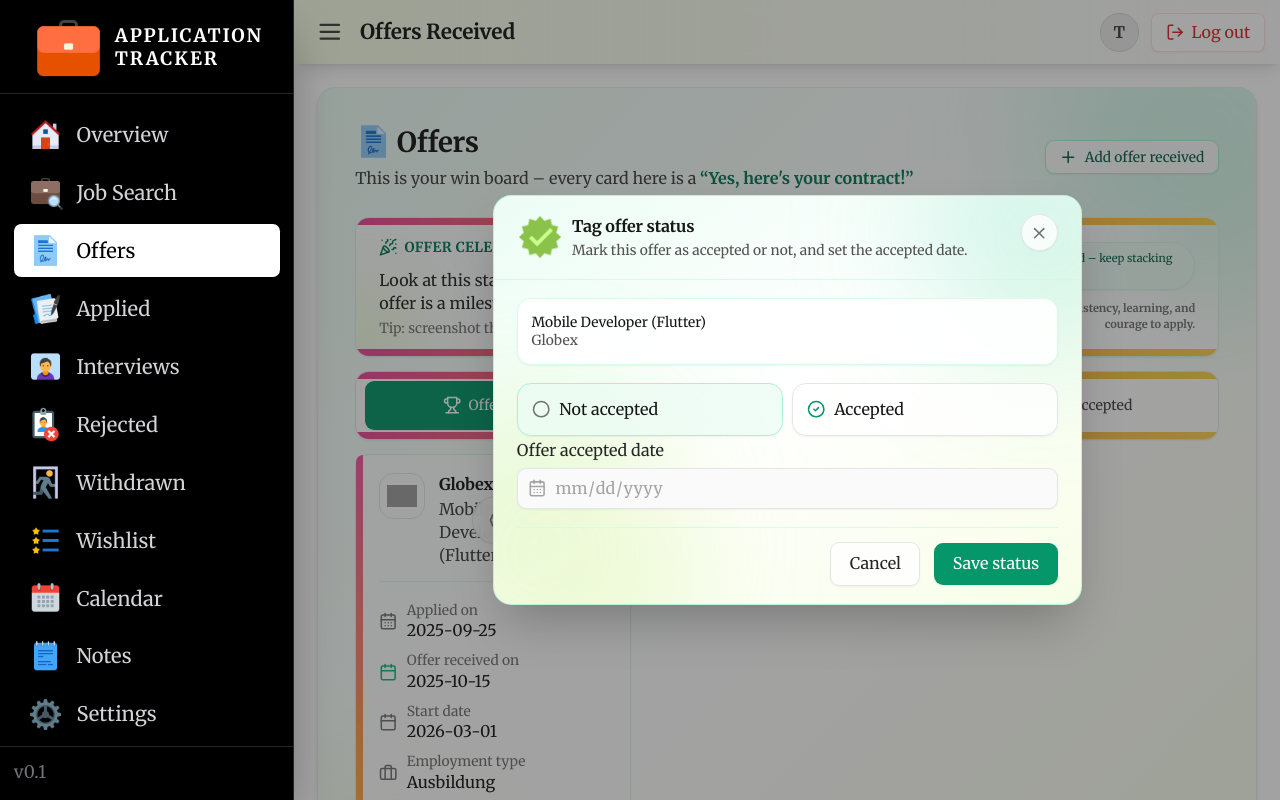
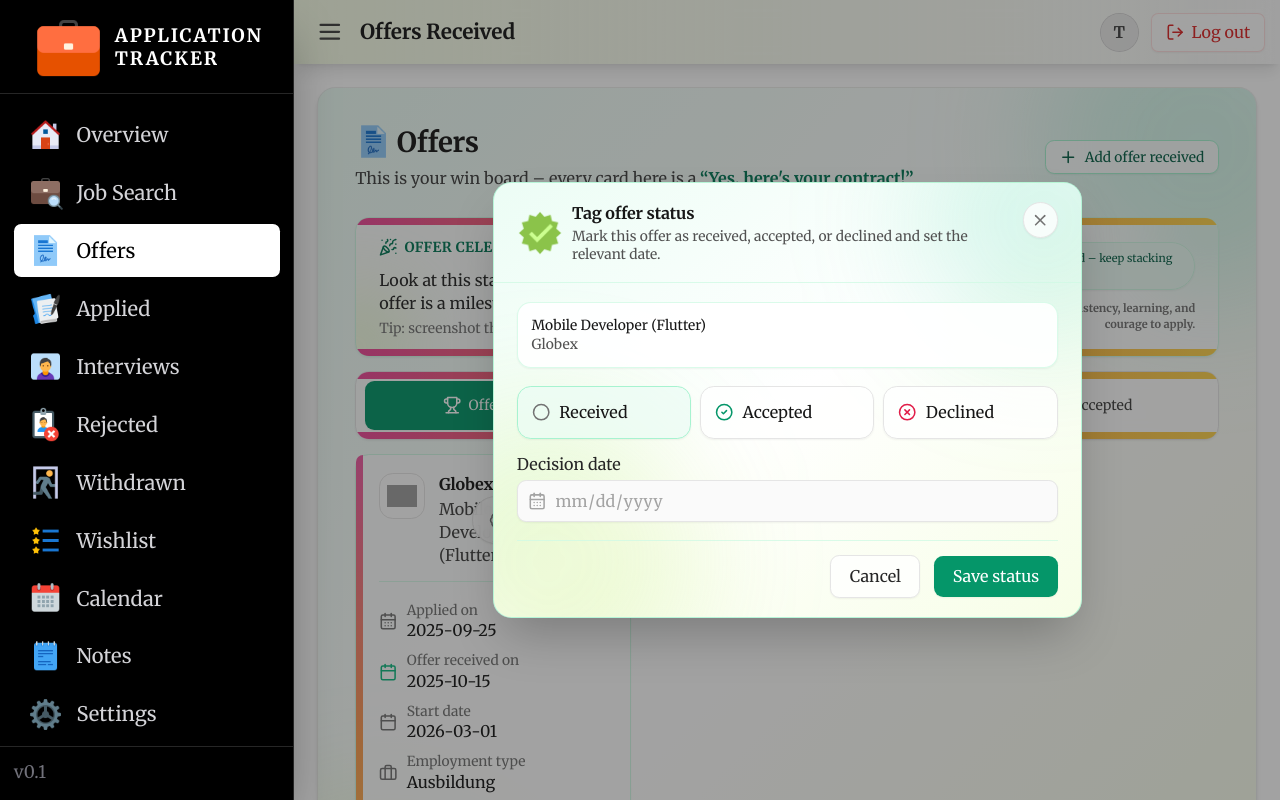
Before and after one commit to ThaerA7/applications_tracker, a Next.js app: page /offers-received in a window 1280 px wide. Both pictures are taken after a click on the button 497 px from the left and 520 px from the top of the page. Shown: the top 800 px of the page. Built offline with nearby package versions, Linux system fonts and the light colour scheme; grey boxes are pictures that could not be loaded.

Commit message:
Update OfferAcceptanceTagDialog.tsx

```diff
--- a/components/dialogs/OfferAcceptanceTagDialog.tsx
+++ b/components/dialogs/OfferAcceptanceTagDialog.tsx
@@ -2,18 +2,28 @@
 "use client";
 
 import { useEffect, useMemo, useState, type FC, type FormEvent } from "react";
-import { X, CheckCircle2, Circle, CalendarDays } from "lucide-react";
+import {
+  X,
+  CheckCircle2,
+  Circle,
+  CalendarDays,
+  XCircle,
+} from "lucide-react";
 
 type OfferReceivedJobLite = {
   id: string;
   company: string;
   role: string;
   offerAcceptedDate?: string;
+  offerDeclinedDate?: string;
 };
 
+export type OfferDecisionStatus = "received" | "accepted" | "declined";
+
 export type OfferAcceptanceTagDetails = {
-  accepted: boolean;
+  status: OfferDecisionStatus;
   offerAcceptedDate?: string;
+  offerDeclinedDate?: string;
 };
 
 type OfferAcceptanceTagDialogProps = {
@@ -29,8 +39,9 @@ const OfferAcceptanceTagDialog: FC<OfferAcceptanceTagDialogProps> = ({
   offer,
   onSave,
 }) => {
-  const [accepted, setAccepted] = useState(false);
+  const [status, setStatus] = useState<OfferDecisionStatus>("received");
   const [offerAcceptedDate, setOfferAcceptedDate] = useState("");
+  const [offerDeclinedDate, setOfferDeclinedDate] = useState("");
 
   const todayIso = useMemo(() => {
     const today = new Date();
@@ -43,33 +54,66 @@ const OfferAcceptanceTagDialog: FC<OfferAcceptanceTagDialogProps> = ({
   useEffect(() => {
     if (!open) return;
 
-    const initialAccepted = Boolean(offer?.offerAcceptedDate);
-    setAccepted(initialAccepted);
+    const initialStatus: OfferDecisionStatus = offer?.offerAcceptedDate
+      ? "accepted"
+      : offer?.offerDeclinedDate
+      ? "declined"
+      : "received";
+
+    setStatus(initialStatus);
     setOfferAcceptedDate(offer?.offerAcceptedDate ?? "");
+    setOfferDeclinedDate(offer?.offerDeclinedDate ?? "");
   }, [open, offer]);
 
   if (!open || !offer) return null;
 
-  const handleToggle = (value: boolean) => {
-    setAccepted(value);
+  const handleStatusChange = (next: OfferDecisionStatus) => {
+    setStatus(next);
 
-    if (value && !offerAcceptedDate) {
-      setOfferAcceptedDate(todayIso);
+    if (next === "accepted") {
+      if (!offerAcceptedDate) setOfferAcceptedDate(todayIso);
+      setOfferDeclinedDate("");
     }
 
-    if (!value) {
+    if (next === "declined") {
+      if (!offerDeclinedDate) setOfferDeclinedDate(todayIso);
       setOfferAcceptedDate("");
     }
+
+    if (next === "received") {
+      setOfferAcceptedDate("");
+      setOfferDeclinedDate("");
+    }
   };
+
+  const activeDate =
+    status === "accepted"
+      ? offerAcceptedDate
+      : status === "declined"
+      ? offerDeclinedDate
+      : "";
+
+  const handleDateChange = (value: string) => {
+    if (status === "accepted") setOfferAcceptedDate(value);
+    if (status === "declined") setOfferDeclinedDate(value);
+  };
+
+  const dateLabel =
+    status === "accepted"
+      ? "Offer accepted date"
+      : status === "declined"
+      ? "Offer declined date"
+      : "Decision date";
 
   const handleSubmit = (e: FormEvent) => {
     e.preventDefault();
 
     onSave({
-      accepted,
-      offerAcceptedDate: accepted
-        ? offerAcceptedDate.trim() || todayIso
-        : undefined,
+      status,
+      offerAcceptedDate:
+        status === "accepted" ? offerAcceptedDate.trim() || todayIso : undefined,
+      offerDeclinedDate:
+        status === "declined" ? offerDeclinedDate.trim() || todayIso : undefined,
     });
   };
 
@@ -113,7 +157,8 @@ const OfferAcceptanceTagDialog: FC<OfferAcceptanceTagDialogProps> = ({
                 Tag offer status
               </h2>
               <p className="mt-0.5 text-xs text-neutral-600">
-                Mark this offer as accepted or not, and set the accepted date.
+                Mark this offer as received, accepted, or declined and set the
+                relevant date.
               </p>
             </div>
           </div>
@@ -133,56 +178,66 @@ const OfferAcceptanceTagDialog: FC<OfferAcceptanceTagDialogProps> = ({
         </div>
 
         {/* Body */}
-        <form
-          onSubmit={handleSubmit}
-          className="relative z-10 px-5 py-4"
-        >
+        <form onSubmit={handleSubmit} className="relative z-10 px-5 py-4">
           {/* Summary */}
           <div className="rounded-xl border border-emerald-100/80 bg-white/90 p-3 text-xs text-neutral-800 shadow-sm">
             <div className="font-medium text-neutral-900">{offer.role}</div>
             <div className="text-neutral-600">{offer.company}</div>
           </div>
 
-          {/* Toggle style options */}
-          <div className="mt-4 grid gap-2 sm:grid-cols-2">
+          {/* 3-way toggle */}
+          <div className="mt-4 grid gap-2 sm:grid-cols-3">
             <button
               type="button"
-              onClick={() => handleToggle(false)}
+              onClick={() => handleStatusChange("received")}
               className={[
                 "flex items-center gap-2 rounded-xl border px-3 py-3 text-left text-sm shadow-sm transition",
-                !accepted
+                status === "received"
                   ? "border-emerald-200 bg-emerald-50/70"
                   : "border-neutral-200 bg-white/80 hover:bg-white",
               ].join(" ")}
-              aria-pressed={!accepted}
+              aria-pressed={status === "received"}
             >
               <Circle className="h-4 w-4 text-neutral-500" />
-              <span className="font-medium text-neutral-900">
-                Not accepted
-              </span>
+              <span className="font-medium text-neutral-900">Received</span>
             </button>
 
             <button
               type="button"
-              onClick={() => handleToggle(true)}
+              onClick={() => handleStatusChange("accepted")}
               className={[
                 "flex items-center gap-2 rounded-xl border px-3 py-3 text-left text-sm shadow-sm transition",
-                accepted
+                status === "accepted"
                   ? "border-emerald-200 bg-emerald-50/70"
                   : "border-neutral-200 bg-white/80 hover:bg-white",
               ].join(" ")}
-              aria-pressed={accepted}
+              aria-pressed={status === "accepted"}
             >
               <CheckCircle2 className="h-4 w-4 text-emerald-600" />
               <span className="font-medium text-neutral-900">Accepted</span>
             </button>
+
+            <button
+              type="button"
+              onClick={() => handleStatusChange("declined")}
+              className={[
+                "flex items-center gap-2 rounded-xl border px-3 py-3 text-left text-sm shadow-sm transition",
+                status === "declined"
+                  ? "border-rose-200 bg-rose-50/70"
+                  : "border-neutral-200 bg-white/80 hover:bg-white",
+              ].join(" ")}
+              aria-pressed={status === "declined"}
+            >
+              <XCircle className="h-4 w-4 text-rose-600" />
+              <span className="font-medium text-neutral-900">Declined</span>
+            </button>
           </div>
 
-          {/* ✅ Small, controlled top gap here */}
-          <label className="mt-5 space-y-1 text-sm">
-            <span className="font-medium text-neutral-800">
-              Offer accepted date
-            </span>
+          {/* Date */}
+
+          <label className="mt-3 block space-y-1 text-sm">
+
+            <span className="font-medium text-neutral-800">{dateLabel}</span>
             <div className="relative">
               <CalendarDays
                 className="pointer-events-none absolute left-2.5 top-1/2 h-4 w-4 -translate-y-1/2 text-neutral-400"
@@ -190,12 +245,12 @@ const OfferAcceptanceTagDialog: FC<OfferAcceptanceTagDialogProps> = ({
               />
               <input
                 type="date"
-                value={offerAcceptedDate}
-                onChange={(e) => setOfferAcceptedDate(e.target.value)}
-                disabled={!accepted}
+                value={activeDate}
+                onChange={(e) => handleDateChange(e.target.value)}
+                disabled={status === "received"}
                 className={[
                   "h-9 w-full rounded-lg border px-3 pl-8 pr-3 text-sm shadow-sm focus:outline-none focus:ring-2",
-                  accepted
+                  status !== "received"
                     ? "border-neutral-200 bg-white/80 text-neutral-900 focus:ring-emerald-300 focus:border-emerald-300"
                     : "border-neutral-200 bg-neutral-50 text-neutral-400 cursor-not-allowed",
                 ].join(" ")}
```
